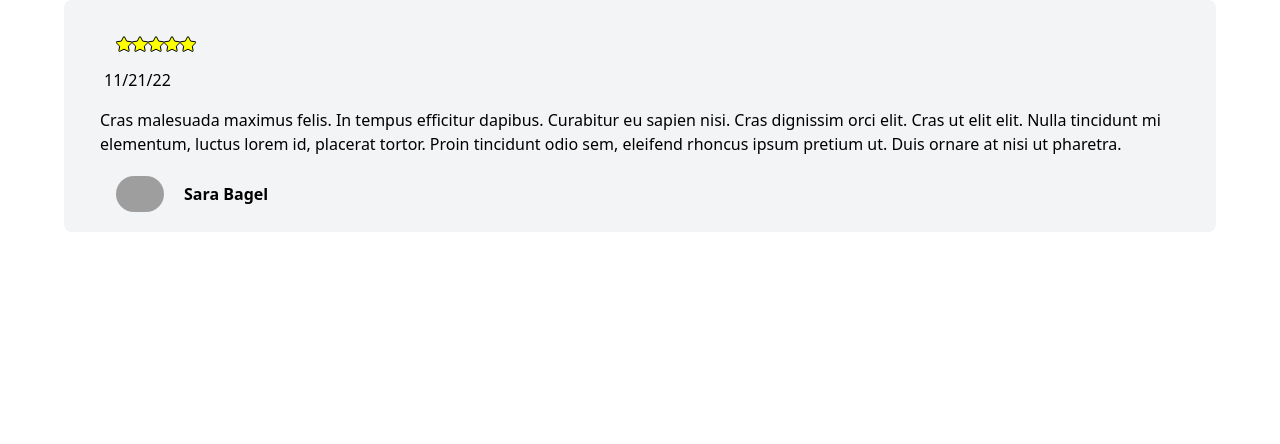
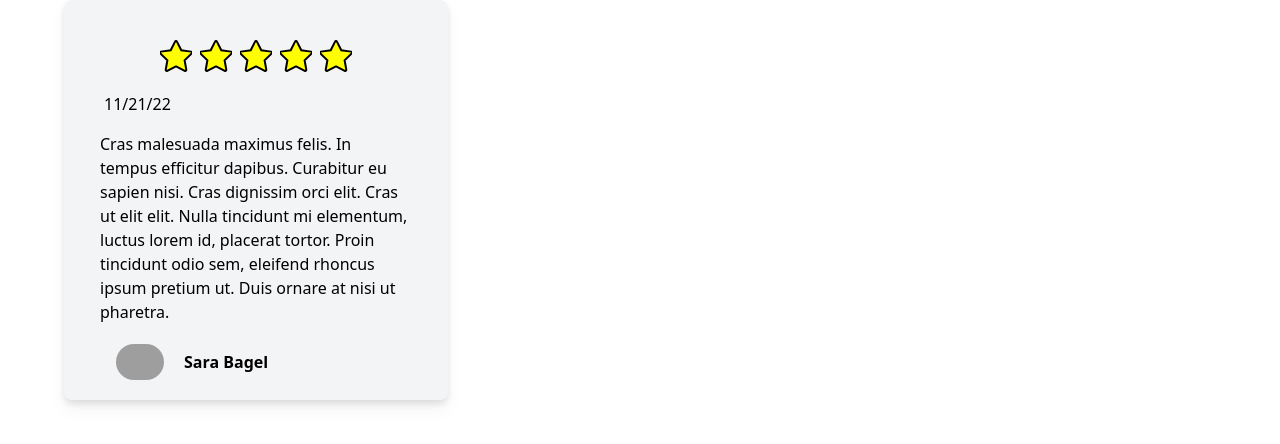
Before and after one commit to missatrox44/love-thy-selfie, a React (Vite) app: page / in a window 1280 px wide. Shown: the top 444 px of the page. Built offline with nearby package versions, Linux system fonts and the light colour scheme; grey boxes are pictures that could not be loaded.

Commit message:
second draft card

```diff
--- a/src/assets/Star.jsx
+++ b/src/assets/Star.jsx
@@ -1,7 +1,7 @@
 import * as React from "react";
 
 function BsStarFill(props) {
-  return <svg stroke="black" fill="#FFFF00" strokeWidth={1} viewBox="0 0 16 16" height="1em" width="1em" {...props}><path d="M3.612 15.443c-.386.198-.824-.149-.746-.592l.83-4.73L.173 6.765c-.329-.314-.158-.888.283-.95l4.898-.696L7.538.792c.197-.39.73-.39.927 0l2.184 4.327 4.898.696c.441.062.612.636.283.95l-3.523 3.356.83 4.73c.078.443-.36.79-.746.592L8 13.187l-4.389 2.256z" /></svg>;
+  return <svg className='m-1' stroke="black" fill="#FFFF00" strokeWidth={1} viewBox="0 0 16 16" height="2em" width="2em" {...props}><path d="M3.612 15.443c-.386.198-.824-.149-.746-.592l.83-4.73L.173 6.765c-.329-.314-.158-.888.283-.95l4.898-.696L7.538.792c.197-.39.73-.39.927 0l2.184 4.327 4.898.696c.441.062.612.636.283.95l-3.523 3.356.83 4.73c.078.443-.36.79-.746.592L8 13.187l-4.389 2.256z" /></svg>;
 }
 
 export default BsStarFill;
--- a/src/components/ReviewCard/index.jsx
+++ b/src/components/ReviewCard/index.jsx
@@ -1,11 +1,11 @@
 import React from 'react';
-import BsStarFill from '../../assets/Star'
+import BsStarFill from '../../assets/Star';
 
 function ReviewCard() {
   return (
-    <div className='rounded-lg bg-gray-100 p-5'>
+    <div className='rounded-lg bg-gray-100 p-5 drop-shadow-lg md:w-1/2 lg:w-1/3 hover:drop-shadow-xl'>
 
-      <div className='p-4 sm:px-6 lg:px-8 flex'>
+      <div className='p-4 sm:px-6 lg:px-8 flex place-content-center'>
         <BsStarFill />
         <BsStarFill />
         <BsStarFill />
@@ -13,7 +13,10 @@ function ReviewCard() {
         <BsStarFill />
       </div>
 
-      <p className='ml-5'>11/21/22</p>
+      <div className='flex place-content-start'>
+        <p className='ml-5'>11/21/22</p>
+      </div>
+
 
       <p className='m-4'>Cras malesuada maximus felis. In tempus efficitur dapibus. Curabitur eu sapien nisi. Cras dignissim orci elit. Cras ut elit elit. Nulla tincidunt mi elementum, luctus lorem id, placerat tortor. Proin tincidunt odio sem, eleifend rhoncus ipsum pretium ut. Duis ornare at nisi ut pharetra.</p>
 
```
